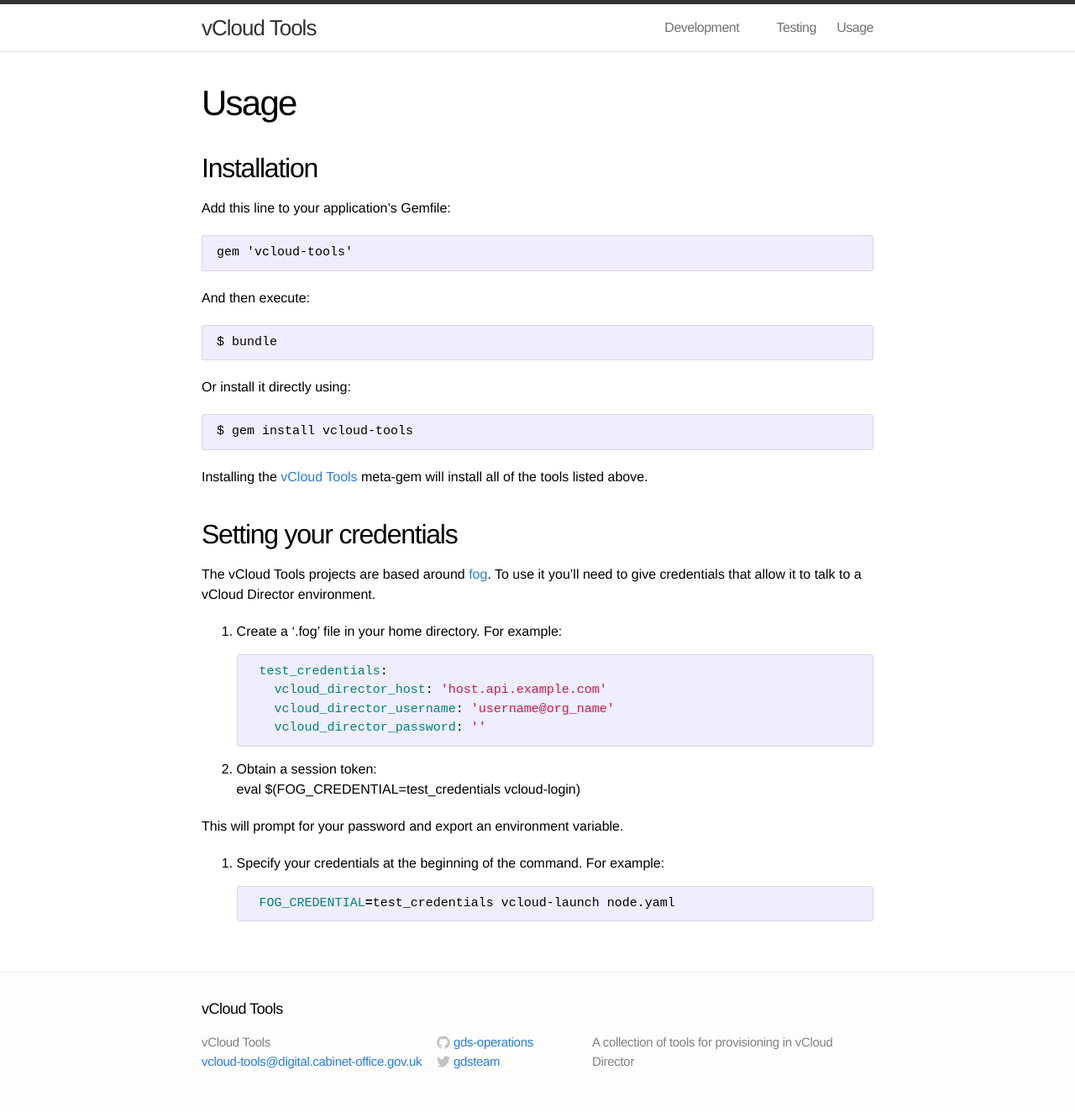
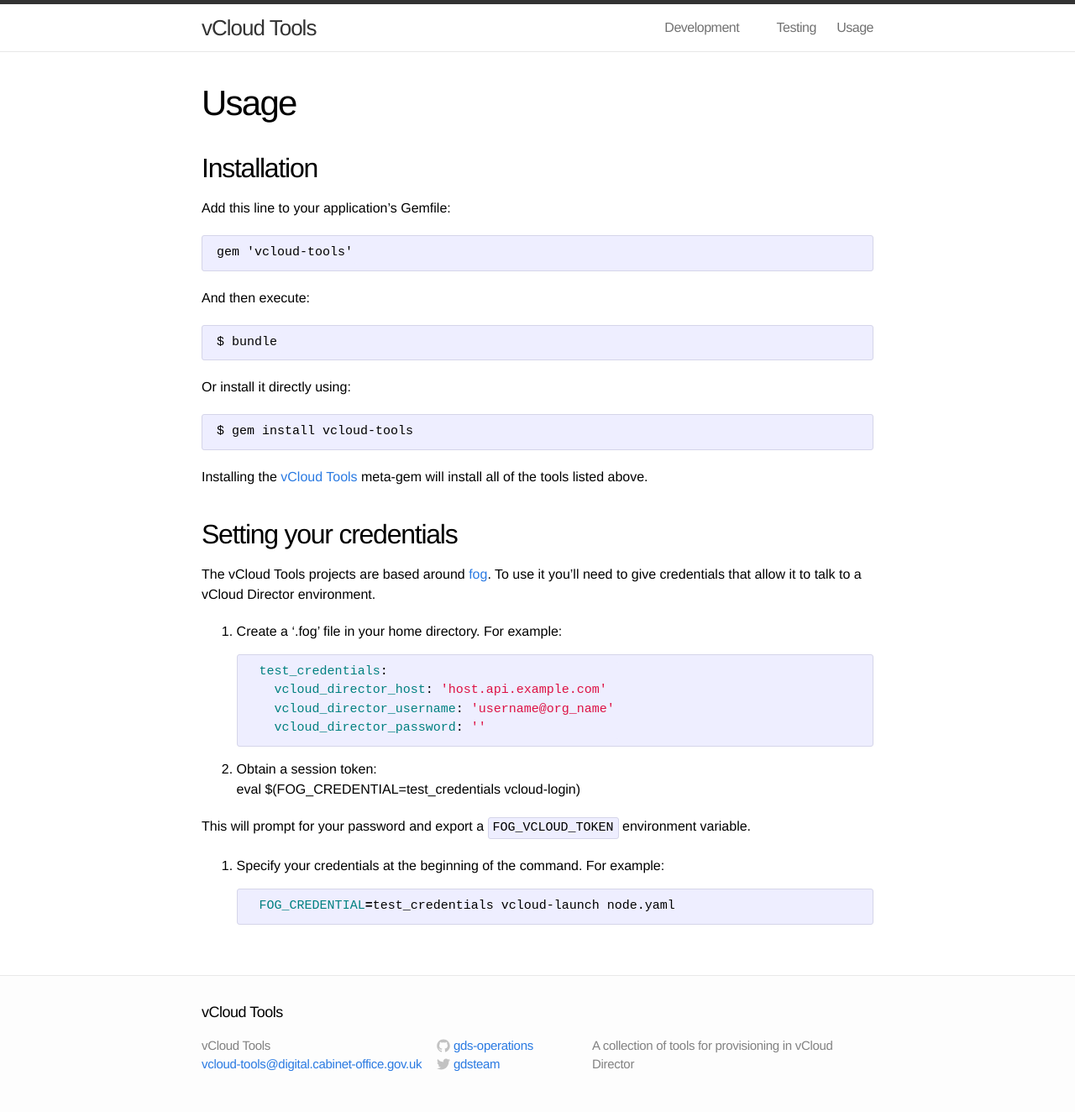
Before and after one commit to gds-operations/vcloud-tools, a Jekyll site: the page built from usage.md, in a window 1280 px wide. Shown: the whole page at 84% size. Built offline with Jekyll 4.4.1, drawn with Linux system fonts in a browser that asks for light colours; Markdown is read by kramdown in place of the engine named in the settings.

Commit message:
Detail name of env var that vcloud-login exports.

```diff
--- a/usage.md
+++ b/usage.md
@@ -37,7 +37,7 @@
 
       eval $(FOG_CREDENTIAL=test_credentials vcloud-login)
 
-  This will prompt for your password and export an environment variable.
+  This will prompt for your password and export a `FOG_VCLOUD_TOKEN` environment variable.
 
 3. Specify your credentials at the beginning of the command. For example:
 
```
